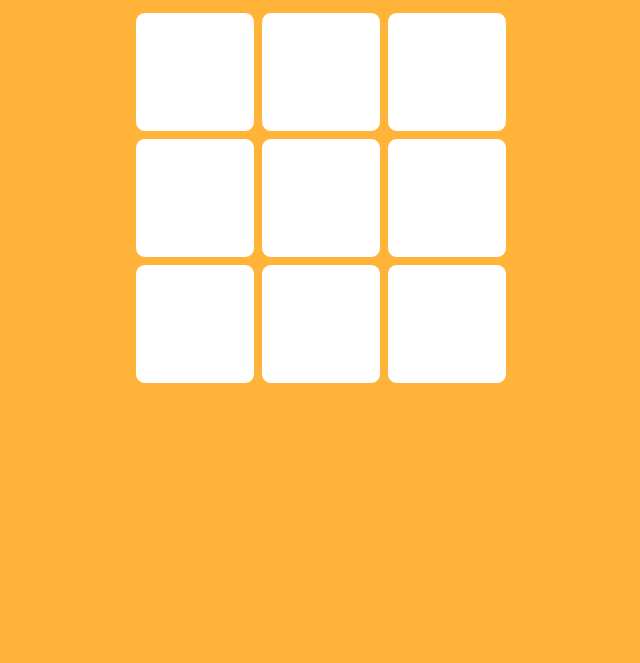
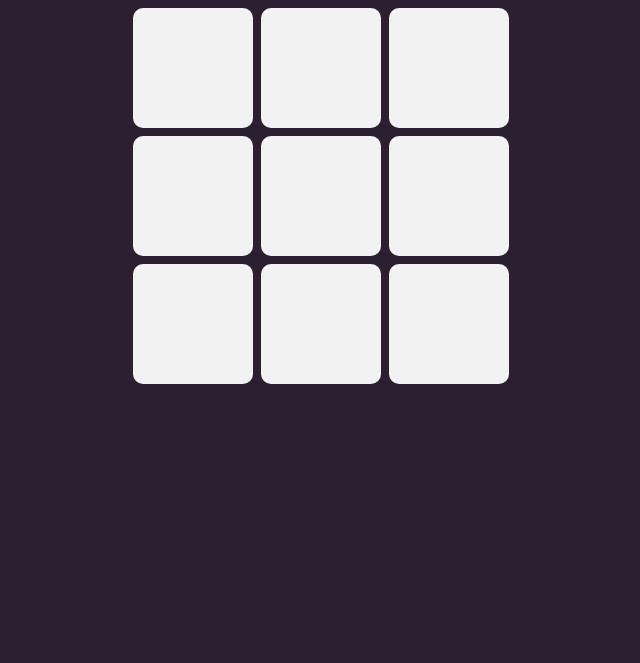
Before and after one commit to fmm312/tic-tac-toe, a React app: page / in a window 1280 px wide. Shown: the part 137-800 px from the top of the page, without its empty margins (319-959 px from the left). Built offline with nearby package versions, Linux system fonts and the light colour scheme.

```diff
--- a/public/index.html
+++ b/public/index.html
@@ -4,7 +4,10 @@
     <meta charset="utf-8" />
     <meta name="viewport" content="width=device-width, initial-scale=1" />
 
-    <title>Jogo da Velha</title>
+    <link rel="preconnect" href="https://fonts.gstatic.com" />
+    <link href="https://fonts.googleapis.com/css2?family=Permanent+Marker&display=swap" rel="stylesheet" />
+
+    <title>Tic tac toe</title>
   </head>
   <body>
       <div id="app"></div>
--- a/src/index.css
+++ b/src/index.css
@@ -1,11 +1,10 @@
-@import url('https://fonts.googleapis.com/css?family=Open+Sans:400,700,800&display=swap');
-
 body {
     font-family: 'Open Sans', sans-serif;
     margin: 20px;
     display: flex;
     justify-content: center;
-    background-color: #ffb339;
+    background-color: #2b1f31;
+    font-weight: 400;
   }
 
   ol, ul {
@@ -20,7 +19,7 @@
 
   .status {
     margin-bottom: 20px;
-    margin-top: 50px;
+    margin-top: 45px;
     text-align: center;
     font-size: 34px;
     color: #fff;
@@ -30,10 +29,10 @@
   }
 
   .square {
-    background: #fff;
-    border: 1px solid #ffb339;
+    background: #f2f2f2;
+    border: 3px solid transparent;
     float: left;
-    font-size: 58px;
+    font-size: 70px;
     font-weight: 800;
     line-height: 34px;
     height: 120px;
@@ -42,9 +41,11 @@
     margin-top: -1px;
     padding: 0;
     text-align: center;
-    color: #ffb339;
     border-radius: 10px;
-    margin: 3px;
+    margin: 4px;
+    font-family: 'Permanent Marker', cursive;
+    cursor: pointer;
+    user-select: none;
   }
 
   .square:focus {
--- a/src/index.js
+++ b/src/index.js
@@ -1,10 +1,6 @@
-import React from 'react'
-import ReactDOM from 'react-dom'
-import './index.css'
-
-
-// ========================================
-//Board Component
+import React from 'react';
+import ReactDOM from 'react-dom';
+import './index.css';
 class Board extends React.Component {
     constructor(props) {
         super(props)
@@ -62,10 +58,6 @@
         );
     }
 }
-
-
-
-//Square Component
 class Square extends React.Component {
     constructor(props) {
         super(props)
@@ -76,17 +68,17 @@
 
     render() {
       return (
-        <button className="square" onClick={() => this.props.onClick()}>
+        <button
+            className="square"
+            onClick={() => this.props.onClick()}
+            style={this.props.value === 'O' ? { color: '#5fb9b0' } : { color: '#bef992' }}
+        >
             {this.props.value}
         </button>
       );
     }
 }
 
-
-
-// ========================================
-//Checked Winner
 const calculateWinner = (squares) => {
     const lines =[
         [0, 1, 2],
@@ -107,9 +99,6 @@
     return null;
 }
 
-
-// ========================================
-
 ReactDOM.render(
     <Board />,
     document.getElementById('app')
```
Also changed, not shown: README.md (added), assets/screencapture.png (added), 2 other files.
